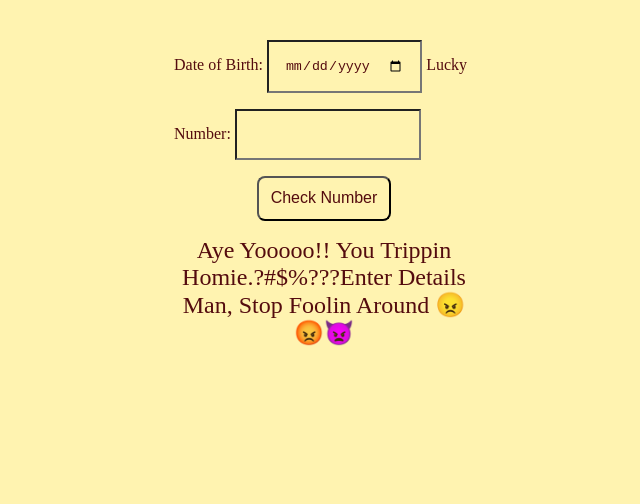
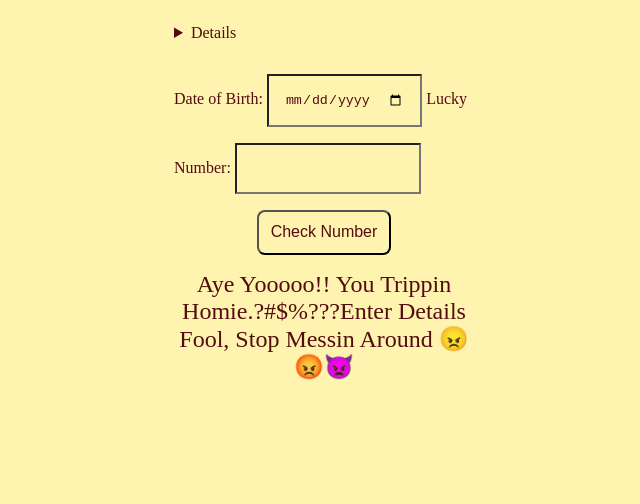
Before and after one commit to SomeEarth86/Lucky-Birthday, a plain HTML site: page index.html in a window 1280 px wide. Both pictures are taken after a click on the button "Check Number". Shown: the part 193-697 px from the top of the page, without its empty margins (316-956 px from the left). Drawn offline with Linux system fonts and the light colour scheme.

Commit message:
feat: improvise

```diff
--- a/app.js
+++ b/app.js
@@ -12,7 +12,7 @@ checkNumberBtn.addEventListener("click", function checkBdayLucky(){
         checkLuckyFinal(dobSum,luckyNumber.value);
     }
     else{
-        showMessage("Aye Yooooo!! You Trippin Homie.?#$%???Enter Details Man, Stop Foolin Around 😠😡👿");
+        showMessage("Aye Yooooo!! You Trippin Homie.?#$%???Enter Details Fool, Stop Messin Around 😠😡👿");
     }
 
 });
--- a/index.html
+++ b/index.html
@@ -11,7 +11,9 @@
 
     <div class="container">
         <h1>Is your Birthday LuckY ???</h1>
-
+        <div >
+            <details>American Accent Version</details>
+        </div>
         <label for="date-of-birth">Date of Birth:</label>
         <input type="date"  id="date-of-birth">
         <label for="lucky-num">Lucky Number:</label>
--- a/style.css
+++ b/style.css
@@ -66,3 +66,7 @@ img{
     width: 40px;
     max-width: 300px;
 }
+
+details{
+    margin-bottom: 1rem;
+}
```
